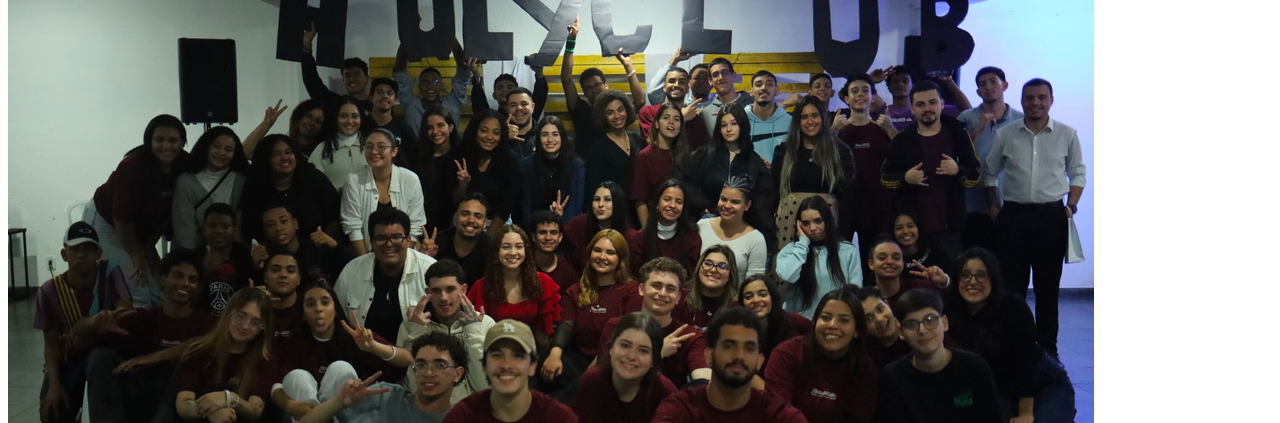
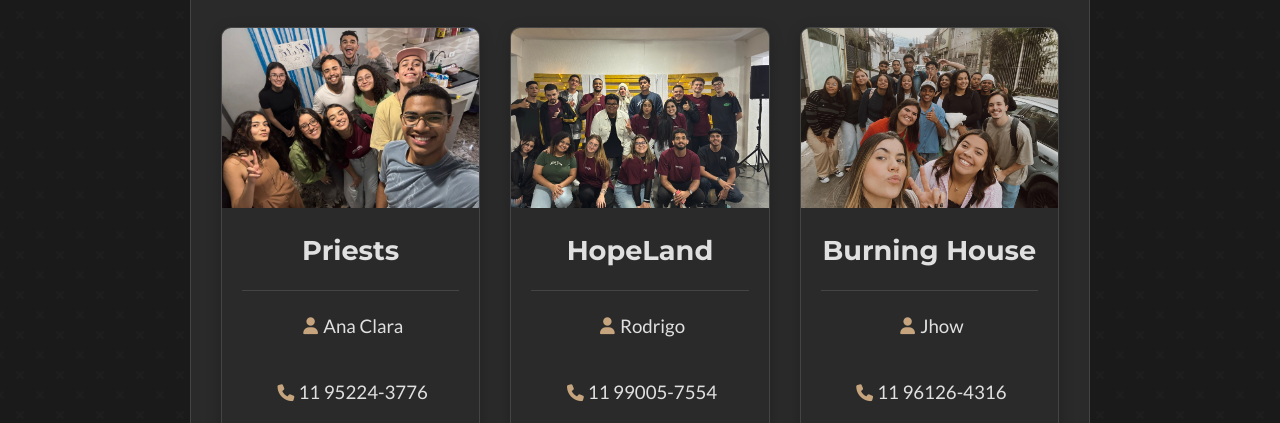
Before and after one commit to HenriquePaiva06/HolyClub, a plain HTML site: page assets/index.html in a window 1280 px wide. Shown: the part 965-1388 px from the top of the page. Drawn offline with Linux system fonts and the light colour scheme; the site is published under a folder, as on GitHub Pages, so addresses that start at the root find nothing.

Commit message:
fix: Corrige caminhos dos arquivos CSS e JS no HTML

```diff
--- a/assets/index.html
+++ b/assets/index.html
@@ -12,7 +12,7 @@
     <link href="https://fonts.googleapis.com/css2?family=Lato:wght@400;700&family=Montserrat:wght@700&display=swap"
         rel="stylesheet">
 
-    <link rel="stylesheet" href="/assets/css/style.css">
+    <link rel="stylesheet" href="./css/style.css">
     <link rel="stylesheet" href="https://cdnjs.cloudflare.com/ajax/libs/font-awesome/6.5.2/css/all.min.css">
 
 </head>
@@ -113,7 +113,7 @@
         <img class="lightbox-content" id="lightbox-img">
     </div>
 
-    <script src="/assets/js/script.js"></script>
+    <script src="./js/script.js"></script>
 </body>
 
 </html>
```
